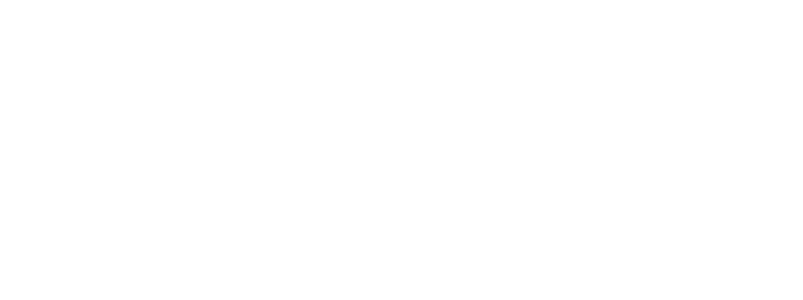
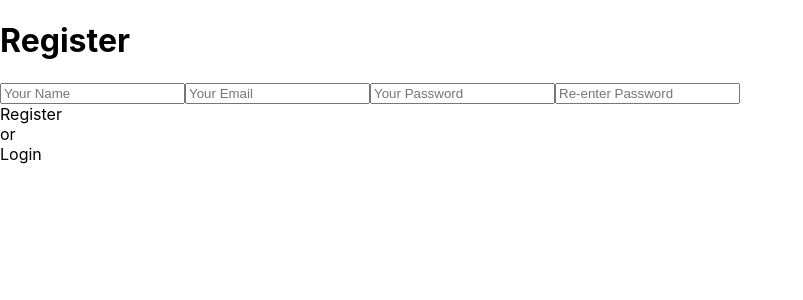
Before and after one commit to jenricastro/GA_GP_socialMedia, a React (Create React App) app in the folder client/: page /register in a window 1280 px wide. Shown: the top 300 px of the page, without its empty margins (0-803 px from the left). Built offline with nearby package versions, Linux system fonts and the light colour scheme.

Commit message:
testing logins

```diff
--- a/client/src/App.js
+++ b/client/src/App.js
@@ -1,11 +1,18 @@
 import axios from 'axios'
-
+import { useEffect, useState } from 'react';
+import { BrowserRouter, Routes, Route } from 'react-router-dom';
+import Login from './components/user/login/login';
+import Register from './components/user/register/register';
 
 
 const App = () =>{
 
 
+  const [ user, setLoginUser] = useState({})
 
+  useEffect(() => {
+    setLoginUser(JSON.parse(localStorage.getItem("User")))
+  }, [])
 
 
 
@@ -14,7 +21,14 @@
 
   return(
     <>
+    <BrowserRouter>
+      <Routes>
 
+          <Route path="/login" element={<Login setLoginUser={setLoginUser}/>} />
+          <Route path="/register" element ={<Register />}/>
+
+      </Routes>
+    </BrowserRouter>
     </>
   )
 }
--- a/client/src/components/user/login/login.js
+++ b/client/src/components/user/login/login.js
@@ -1,17 +1,50 @@
-import axios from 'axios'
-import {useNavigate} from 'react-router-dom'
+import React, {useState} from "react"
+import axios from "axios"
+import { useNavigate } from "react-router-dom"
 
 
-const Login = () =>{
+const Login = ({updateUser}) => {
+
+    const navigate = useNavigate()
+
+    const [ user, setUser] = useState({
+        email:"",
+        password:""
+    })
+
+    const handleChange = e => {
+        const { name, value } = e.target
+        setUser({
+            ...user,
+            [name]: value
+        })
+    }
+
+    const login = () => {
+        axios.post("http://localhost:3000/register", user)
+        .then(res => {
+            alert(res.data.message)
+            updateUser(res.data.user)
+            // navigate("/landingpage")
+        })
+    }
 
 
 
 
-    return(
-        <>
-        </>
+    return (
+        <div className="background">
+            <div className="login">
+                <h1>Login</h1>
+                <input type="text" name="email" value={user.email} onChange={handleChange} placeholder="Enter your Email"></input>
+                <input type="password" name="password" value={user.password} onChange={handleChange}  placeholder="Enter your Password" ></input>
+                <div className="button" onClick={login}>Login</div>
+                <div>or</div>
+                <div className="button" onClick={() => navigate("/register")}>Register</div>
+            </div>
+        </div>
+
     )
-
 }
 
 export default Login
--- /dev/null
+++ b/client/src/components/user/register/register.js
@@ -0,0 +1,55 @@
+import React, { useState } from "react"
+import axios from "axios"
+import { useNavigate } from "react-router-dom"
+
+const Register = () => {
+
+    const navigate = useNavigate()
+
+    const [ user, setUser] = useState({
+        name: "",
+        email:"",
+        password:"",
+        reEnterPassword: ""
+    })
+
+    const handleChange = e => {
+        const { name, value } = e.target
+        setUser({
+            ...user,
+            [name]: value
+        })
+    }
+
+    const register = () => {
+        const { name, email, password, reEnterPassword } = user
+        if( name && email && password && (password === reEnterPassword)){
+            axios.post("http://localhost:3000/register", user)
+            .then( res => {
+                alert(res.data.message)
+                navigate("/")
+            })
+        } else {
+            alert("invalid input, please check your Info")
+        }
+
+    }
+
+    return (
+    <div className="background">
+        <div className="register">
+            {console.log("User", user)}
+            <h1>Register</h1>
+            <input type="text" name="name" value={user.name} placeholder="Your Name" onChange={ handleChange }></input>
+            <input type="text" name="email" value={user.email} placeholder="Your Email" onChange={ handleChange }></input>
+            <input type="password" name="password" value={user.password} placeholder="Your Password" onChange={ handleChange }></input>
+            <input type="password" name="reEnterPassword" value={user.reEnterPassword} placeholder="Re-enter Password" onChange={ handleChange }></input>
+            <div className="button" onClick={register} >Register</div>
+            <div>or</div>
+            <div className="button" onClick={() => navigate("/login")}>Login</div>
+        </div>
+    </div>
+    )
+}
+
+export default Register
```
Also changed, not shown: 1 other file (tests, documents, lock files or other folders).
